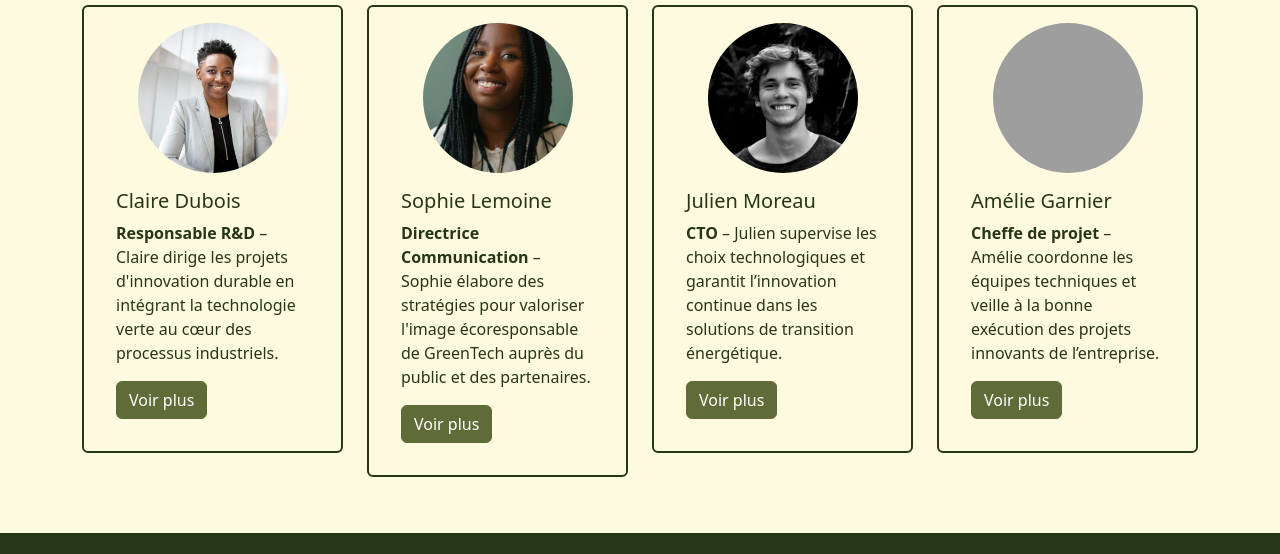
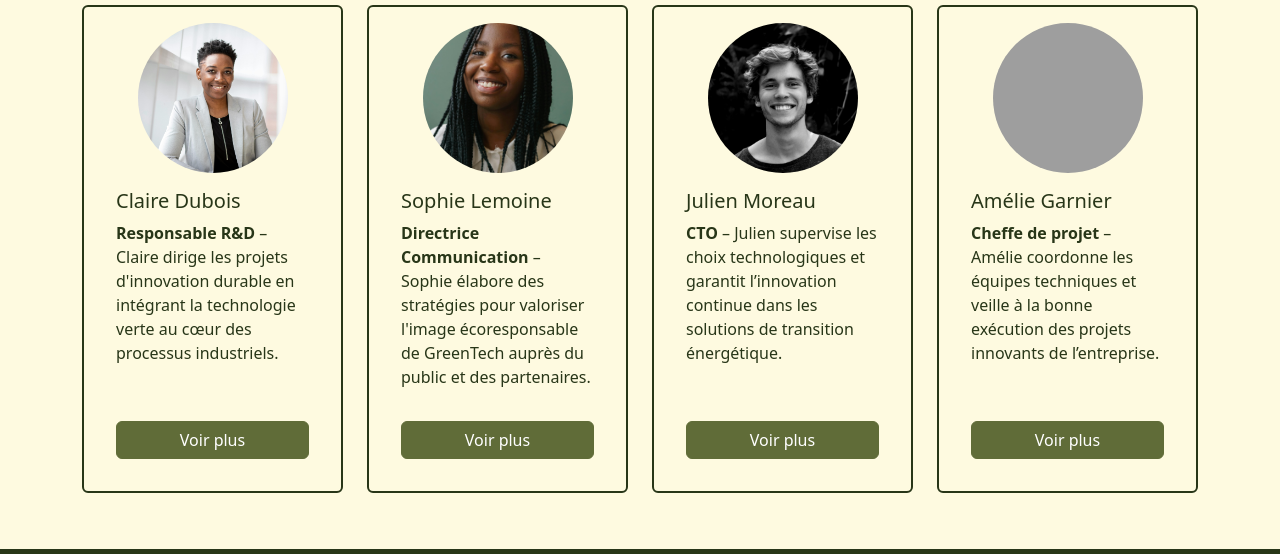
Before and after one commit to AndrewSmithiesDev/greentech, a website: page equipe.html in a window 1280 px wide. Shown: the part 187-741 px from the top of the page. Drawn offline with nearby package versions, Linux system fonts and the light colour scheme; files that its build step writes are made by us from their sources; grey boxes are pictures that could not be loaded; a web font is replaced by a local one.

Commit message:
Set the height of the cards of equipe to 100%

```diff
--- a/equipe.html
+++ b/equipe.html
@@ -69,7 +69,7 @@
           <!-- Card 1 -->
           <div class="col-8 col-md-6 col-xl-3 my-3">
             <div
-              class="card w-100 bg-transparent border border-dark border-2 p-3 align-items-center"
+              class="card w-100 h-100 bg-transparent border border-dark border-2 p-3 align-items-center"
             >
               <img
                 class="card-img-top rounded-circle object-fit-cover"
@@ -81,11 +81,13 @@
                 <p class="card-text">
                   <strong>Responsable R&D</strong> – Claire dirige les projets d'innovation durable en intégrant la technologie verte au cœur des processus industriels.
                 </p>
+              </div>
+              <div class="card-footer w-100 bg-transparent pt-3 pb-3 border-top-0">
                   <button
                     type="button"
-                  class="btn btn-secondary"
+                    class="btn btn-secondary w-100"
                     data-bs-toggle="modal"
-                  data-bs-target="#modalTeam1"
+                    data-bs-target="#modalTeam4"
                   >
                     Voir plus
                   </button>
@@ -145,7 +147,7 @@
           <!-- Card 2 -->
           <div class="col-8 col-md-6 col-xl-3 my-3">
             <div
-              class="card w-100 bg-transparent border border-dark border-2 p-3 align-items-center"
+              class="card w-100 h-100 bg-transparent border border-dark border-2 p-3 align-items-center"
             >
               <img
                 class="card-img-top rounded-circle object-fit-cover"
@@ -157,11 +159,13 @@
                 <p class="card-text">
                   <strong>Directrice Communication</strong> – Sophie élabore des stratégies pour valoriser l'image écoresponsable de GreenTech auprès du public et des partenaires.
                 </p>
+              </div>
+              <div class="card-footer w-100 bg-transparent pt-3 pb-3 border-top-0">
                   <button
                     type="button"
-                  class="btn btn-secondary"
+                    class="btn btn-secondary w-100"
                     data-bs-toggle="modal"
-                  data-bs-target="#modalTeam2"
+                    data-bs-target="#modalTeam4"
                   >
                     Voir plus
                   </button>
@@ -222,7 +226,7 @@
           <!-- Card 3 -->
           <div class="col-8 col-md-6 col-xl-3 my-3">
             <div
-              class="card w-100 bg-transparent border border-dark border-2 p-3 align-items-center"
+              class="card w-100 h-100 bg-transparent border border-dark border-2 p-3 align-items-center"
             >
               <img
                 class="card-img-top rounded-circle object-fit-cover"
@@ -234,11 +238,13 @@
                 <p class="card-text">
                   <strong>CTO</strong> – Julien supervise les choix technologiques et garantit l’innovation continue dans les solutions de transition énergétique.
                 </p>
+              </div>
+              <div class="card-footer w-100 bg-transparent pt-3 pb-3 border-top-0">
                   <button
                     type="button"
-                  class="btn btn-secondary"
+                    class="btn btn-secondary w-100"
                     data-bs-toggle="modal"
-                  data-bs-target="#modalTeam3"
+                    data-bs-target="#modalTeam4"
                   >
                     Voir plus
                   </button>
@@ -299,7 +305,7 @@
           <!-- Card 4 -->
           <div class="col-8 col-md-6 col-xl-3 my-3">
             <div
-              class="card w-100 bg-transparent border border-dark border-2 p-3 align-items-center"
+              class="card w-100 h-100 bg-transparent border border-dark border-2 p-3 align-items-center"
             >
               <img
                 class="card-img-top rounded-circle object-fit-cover"
@@ -311,9 +317,11 @@
                 <p class="card-text">
                   <strong>Cheffe de projet</strong> – Amélie coordonne les équipes techniques et veille à la bonne exécution des projets innovants de l’entreprise.
                 </p>
+              </div>
+              <div class="card-footer w-100 bg-transparent pt-3 pb-3 border-top-0">
                   <button
                     type="button"
-                  class="btn btn-secondary"
+                    class="btn btn-secondary w-100"
                     data-bs-toggle="modal"
                     data-bs-target="#modalTeam4"
                   >
```
Lines whose indentation alone changed are shown as unchanged.
